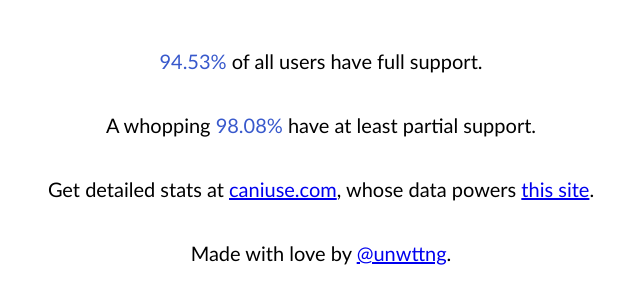
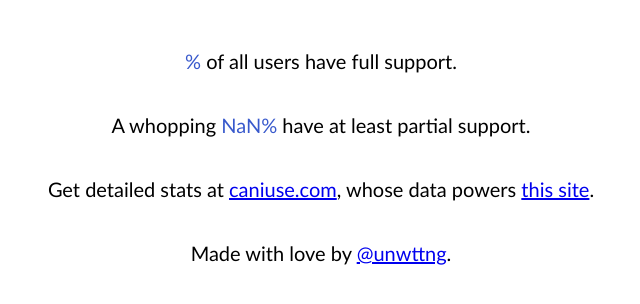
Before and after one commit to unwitting/can-i-use-flexbox, a plain HTML site: page index.html in a window 1280 px wide. Shown: the part 330-634 px from the top of the page, without its empty margins (319-959 px from the left). Drawn offline with Linux system fonts and the light colour scheme.

Commit message:
Deploy unwitting/can-i-use-flexbox to github.com/unwitting/can-i-use-flexbox.git:gh-pages

```diff
--- a/index.html
+++ b/index.html
@@ -18,8 +18,8 @@
 
 <h1 class="question">Can I use Flexbox?</h1>
 <p class="answer">Yes.</p>
-<p class="support global"><span class="percentage">94.53%</span> of all users have full support.</p>
-<p class="support partial">A whopping <span class="percentage">98.08%</span> have at least partial support.</p>
+<p class="support global"><span class="percentage">%</span> of all users have full support.</p>
+<p class="support partial">A whopping <span class="percentage">NaN%</span> have at least partial support.</p>
 <p class="links">Get detailed stats at <a href="https://caniuse.com/#feat=flexbox" target="_blank">caniuse.com</a>, whose data powers <a href="https://github.com/unwitting/can-i-use-flexbox" target="_blank">this site</a>.</p>
 <p class="unwttng">Made with love by <a href="https://twitter.com/unwttng" target="_blank">@unwttng</a>.</p>
 
```
